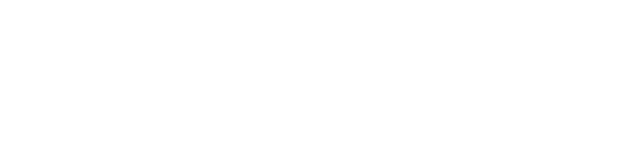
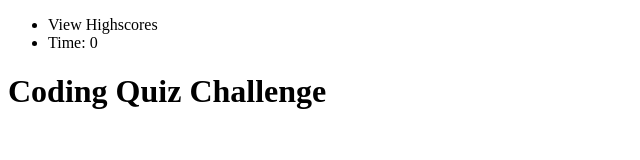
Before and after one commit to nicoletr/Code-Quiz-HW-04, a plain HTML site: page assets/index.html in a window 1280 px wide. Shown: the whole page, without its empty margins (0-640 px from the left). Drawn offline with Linux system fonts and the light colour scheme.

Commit message:
Added reset css and the headings into the html

```diff
--- /dev/null
+++ b/assets/css/reset.css
@@ -0,0 +1,33 @@
+/* Resets the box size of every element */
+* {
+  margin: 0;
+  padding: 0;
+  box-sizing: border-box;
+}
+
+/* Gives the body element a parent height to compare against */
+html {
+  height: 100%;
+}
+
+body {
+  min-height: 100%;
+  line-height: 1;
+  font-family: sans-serif;
+}
+
+h1, h2, h3, h4, h5, h6 {
+  font-size: 100%;
+}
+
+/* Matches the font of special elements to the rest of the page */
+input, select, option, optgroup, textarea, button,
+pre, code {
+  font-size: 100%;
+  font-family: inherit;
+}
+
+/* Removes default bullet points from lists */
+ol, ul {
+  list-style: none;
+}
--- a/assets/index.html
+++ b/assets/index.html
@@ -2,14 +2,26 @@
 <html lang="en">
 
 <head>
-  <meta charset="UTF-8">
-  <meta name="viewport" content="width=device-width, initial-scale=1.0">
-  <link rel="stylesheet" href="./css/style.css" />
-  <title>Code Quiz</title>
+    <meta charset="UTF-8">
+    <meta name="viewport" content="width=device-width, initial-scale=1.0">
+    <link rel="reset" href="./css/reset.css" />
+    <link rel="stylesheet" href="./css/style.css" />
+    <title>Code Quiz</title>
 </head>
 
 <body>
-  <h1></h1>
-  <script src= "./script/script.js"></script>
+    <nav>
+        <ul>
+            <li id = >View Highscores</li>
+            <li>Time: 0</li>
+        </ul>
+    </nav>
+
+    <main>
+        <h1>Coding Quiz Challenge</h1>
+
+    </main>
+
+    <script src= "./script/script.js"></script>
 </body>
 </html>
```
